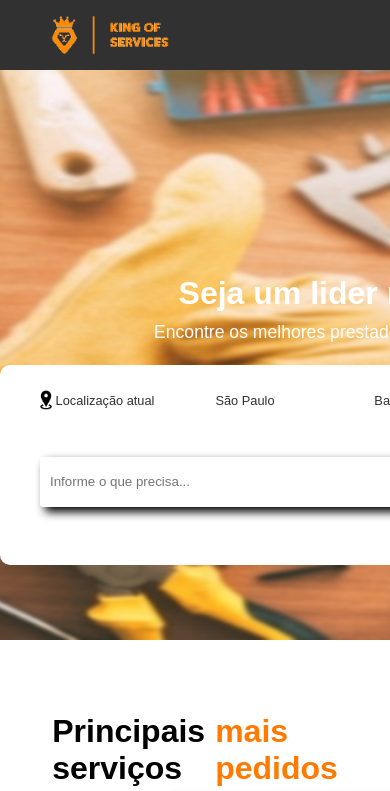
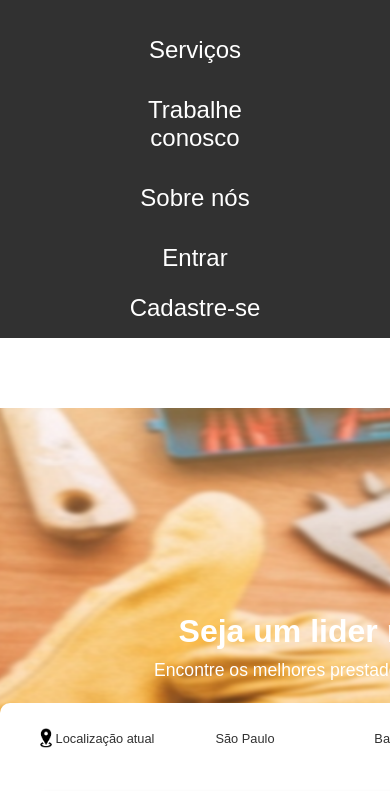
Before and after one commit to JonatanValdivia/King_Of_Services_front-end, a React (Create React App) app in the folder app/: page /home in a window 390 px wide. Shown: the top 791 px of the page. Built offline with nearby package versions, Linux system fonts and the light colour scheme; no server answers.

Commit message:
Responsividade no header da aplicação

```diff
--- a/app/src/components/Header/index.js
+++ b/app/src/components/Header/index.js
@@ -1,7 +1,8 @@
 import { Container, Menu, TextRegister } from "./style";
 import { Link, Redirect } from "react-router-dom";
 
-import imgLogo from "../../assets/Logo.png"
+import imgLogo from "../../assets/Logo.png";
+
 
 function Header(){
     return (
--- a/app/src/components/Header/style.js
+++ b/app/src/components/Header/style.js
@@ -2,8 +2,9 @@ import styled from "styled-components";
 
 export const Container = styled.header`
     width: 100vw;
-    height: 70px;
+    height: auto;
     position: fixed;
+    padding: 20px 0 10px 0;
     top: 0;
 
     background-color: var(--secundary);
@@ -17,15 +18,26 @@ export const Container = styled.header`
         margin-left: 50px;
     }
 
+    @media only screen and (max-width: 900px){
+        flex-direction: column;
+        margin: auto;
+        position: static;
+
+        img{
+            display: none;
+        }
+    }
+
 `;
 
 export const Menu = styled.nav`
     width: 35%;
-    height: 70px;
+    height: auto;
+    margin: auto;
     /* margin: 0 auto; */
-    margin-left: 850px;
+    //margin-left: 850px;
 
-    >ul {
+        > ul {
             width: 100%;
             height: inherit;
 
@@ -38,6 +50,7 @@ export const Menu = styled.nav`
                 float: left;
                 list-style: none;
                 color: #FFFFFF;
+                margin-bottom: 1rem;
 
                 display: flex;
                 align-items: center;
@@ -46,6 +59,24 @@ export const Menu = styled.nav`
 
                 :hover{
                     color: #FF7A00;
+                }
+            }
+        }
+
+        @media only screen and (max-width: 900px){
+            display: flex;
+            flex-direction: column;
+            justify-content: center;
+            align-items: center;
+
+            > ul {
+                flex-direction: column;
+                align-items: center;
+
+                > li{
+                    text-align: center;
+                    margin-top: 1rem;
+                    font-size: 1.5rem;
                 }
             }
         }
@@ -68,4 +99,12 @@ export const TextRegister = styled.div`
     :hover{
         color: #FF7A00;
     }
+
+    @media only screen and (max-width: 900px){
+        border: 0px;
+        margin-right: 0px;
+        font-size: 1.5rem;
+
+    }
+
 `
```
Lines whose indentation alone changed are shown as unchanged.
